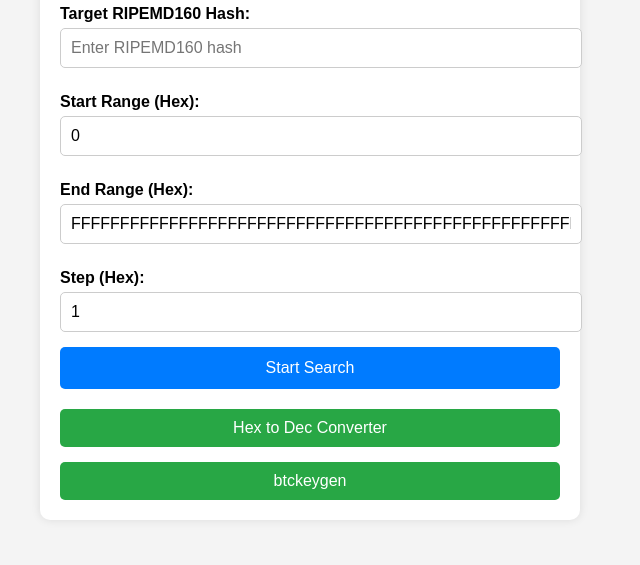
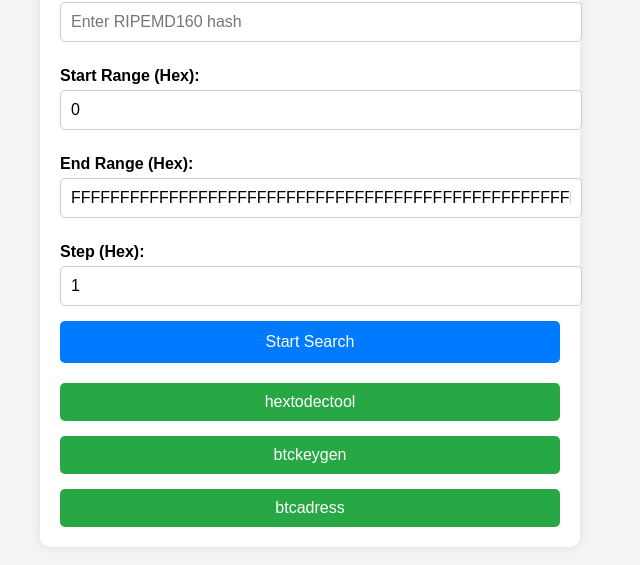
Before and after one commit to gilte/hextodec, a plain HTML site: page index.html in a window 1280 px wide. Shown: the part 207-772 px from the top of the page, without its empty margins (330-970 px from the left). Drawn offline with Linux system fonts and the light colour scheme.

Commit message:
Update index.html

```diff
--- a/index.html
+++ b/index.html
@@ -97,8 +97,9 @@
 
         <div id="status"></div>
 
-        <a href="slave.html" class="link-button">Hex to Dec Converter</a>
+        <a href="slave.html" class="link-button">hextodectool</a>
         <a href="main.html" class="link-button">btckeygen</a>
+        <a href="master.html" class="link-button">btcadress</a>
     </div>
     <body>
 
```
